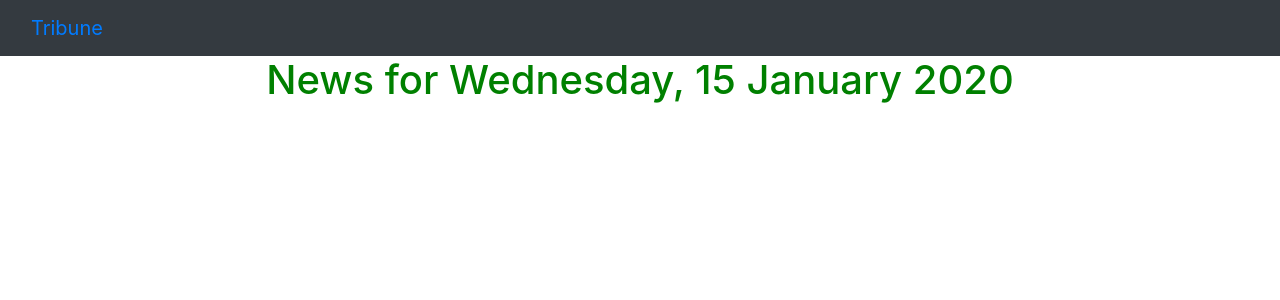
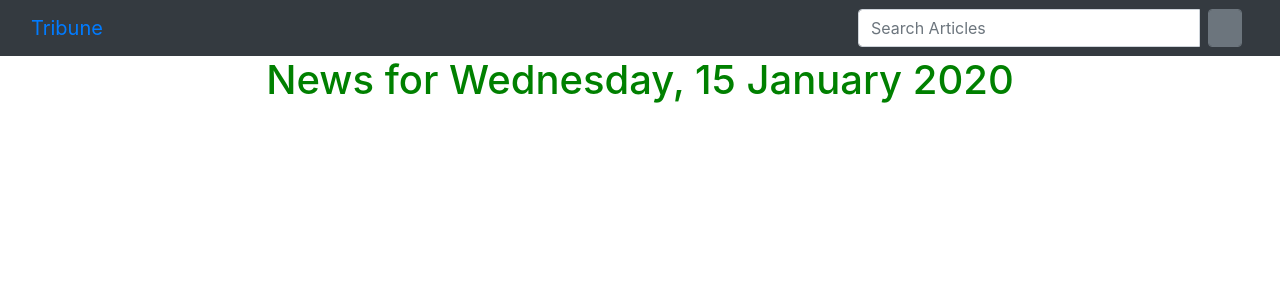
Before and after one commit to Krasivaya/Tribune, a Django app: template news/templates/all-news/base.html in a window 1280 px wide. Shown: the top 300 px of the page. Run offline with Django 3.2, Linux system fonts and the light colour scheme; the template is opened without the code that fills it: most values are stand-ins (such as "Sample title", 1, 10 or a date in 2020); parts of the project's set-up code (start-up, migrations or seed data) failed here and were passed over; some libraries are stand-ins or nearby versions.

Commit message:
Add search form

```diff
--- a/news/templates/navbar.html
+++ b/news/templates/navbar.html
@@ -9,10 +9,17 @@
         <div class="navbar navbar-inverse bg-dark">
             <div class="container-fluid">
                 <div class="navbar-header">
-                    <div class="navbar-brand">
-                        <a href="{% url 'newsToday' %}">Tribune</a>
-                    </div>
-                    <link rel="stylesheet" href="">
+                    <a class="navbar-brand" href="{% url 'newsToday' %}">Tribune</a>
+                </div>
+                <div class="col-sm-4 col-md-4 navbar-right">
+                    <form class="navbar-form" role="search" action="{% url 'search_results' %}}">
+                        <div class="input-group">
+                            <input type="text" name="article" class="form-control" placeholder="Search Articles">
+                            <div class="input-group-btn">
+                                <button type="submit" class="form-control btn btn-secondary ml-2 btn-md"><i class="glyphicon glyphicon-search"></i></button>
+                            </div>
+                        </div>
+                    </form>
                 </div>
             </div>
         </div>
```
